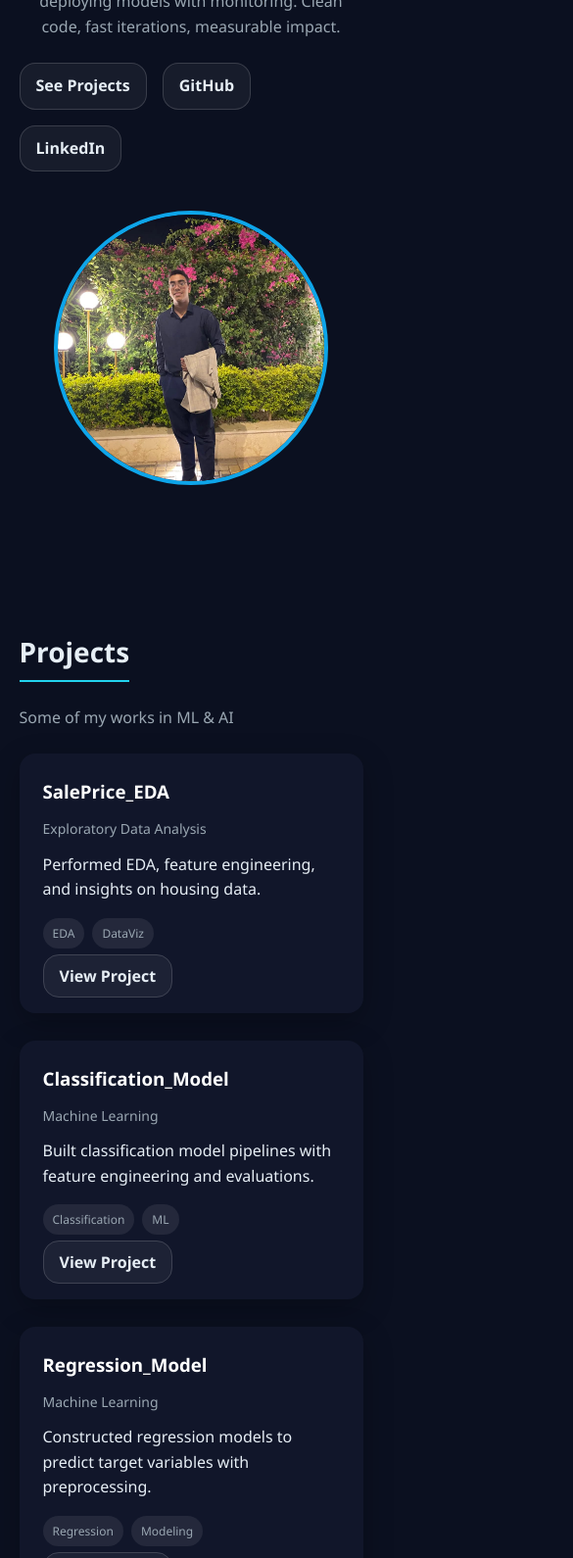
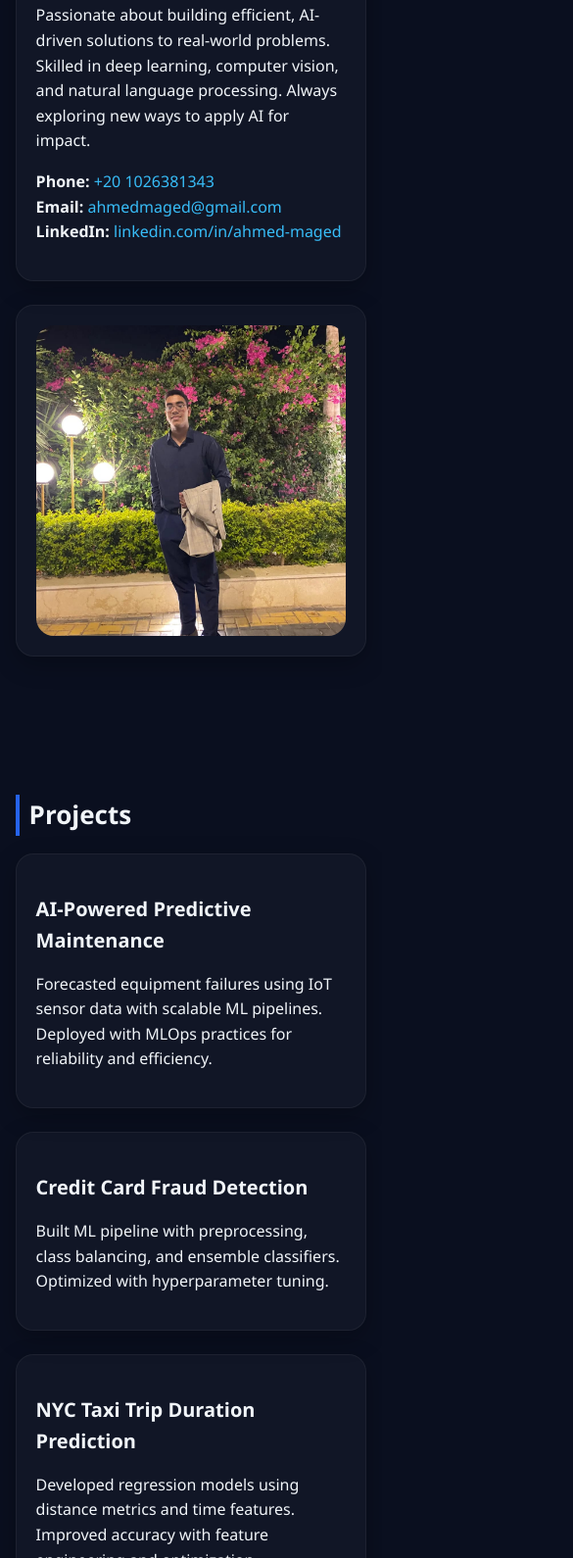
Before and after one commit to Ahmd00z/profile3, a plain HTML site: page index.html in a window 390 px wide. Shown: the part 384-1974 px from the top of the page at 98% size, 585 px wide, since content can reach past the window. Drawn offline with Linux system fonts and the light colour scheme.

Commit message:
Update index.html

```diff
--- a/index.html
+++ b/index.html
@@ -1,319 +1,235 @@
 <!DOCTYPE html>
 <html lang="en">
 <head>
-  <meta charset="UTF-8" />
+  <meta charset="utf-8" />
   <meta name="viewport" content="width=device-width, initial-scale=1" />
-  <title>Ahmed Maged — Machine Learning Developer</title>
-  <meta name="description" content="Portfolio of Ahmed Maged, a Machine Learning Developer specializing in MLOps, model optimization, and data-driven products." />
-  <meta name="theme-color" content="#0ea5e9" />
+  <title>Ahmed Maged — AI & ML Engineer</title>
+  <meta name="description" content="Portfolio of Ahmed Maged, an AI & ML Engineer specializing in machine learning, computer vision, and NLP." />
+  <meta name="theme-color" content="#2563eb" />
 
   <style>
     :root {
-      --bg: #0b1020;
-      --card: #11162a;
-      --muted: #9aa7b2;
-      --text: #e6eef5;
-      --brand: #0ea5e9;
-      --accent: #22d3ee;
-      --radius: 16px;
-      --shadow: 0 10px 30px rgba(0,0,0,0.25);
-      --font: 'Segoe UI', Roboto, Ubuntu, sans-serif;
+      --bg: #0a0f1f;
+      --card: #11172d;
+      --muted: #94a3b8;
+      --text: #f1f5f9;
+      --brand: #2563eb;
+      --accent: #38bdf8;
+      --radius: 18px;
+      --shadow: 0 8px 24px rgba(0,0,0,.25);
+      --font: 'Segoe UI', Roboto, Ubuntu, Cantarell, sans-serif;
     }
-    * {
-      box-sizing: border-box;
+
+    * { box-sizing: border-box; }
+    body {
       margin: 0;
-      padding: 0;
-    }
-    body {
+      font-family: var(--font);
+      color: var(--text);
       background: var(--bg);
-      color: var(--text);
-      font-family: var(--font);
       line-height: 1.6;
     }
-    a {
-      color: var(--accent);
-      text-decoration: none;
-    }
-    a:hover {
-      text-decoration: underline;
-    }
 
-    .container {
-      width: min(1100px, 90%);
-      margin: 0 auto;
-      padding: 20px 0;
-    }
+    a { color: var(--accent); text-decoration: none; }
+    a:hover { text-decoration: underline; }
+
+    .container { width: min(1100px, 92%); margin: 0 auto; }
 
     header.nav {
       position: sticky;
       top: 0;
-      background: rgba(11,16,32,0.85);
+      background: rgba(10,15,31,.9);
+      border-bottom: 1px solid rgba(255,255,255,.05);
       backdrop-filter: blur(8px);
-      border-bottom: 1px solid rgba(255,255,255,0.1);
-      z-index: 100;
+      z-index: 50;
     }
     .nav-inner {
       display: flex;
       justify-content: space-between;
       align-items: center;
-      height: 60px;
-      width: 100%;
-      max-width: 1100px;
-      margin: 0 auto;
+      padding: 16px 0;
+      gap: 14px;
     }
-    .nav-links {
-      display: flex;
-      gap: 20px;
+    .brand { font-weight: 700; font-size: 18px; }
+    nav.nav-links { display: flex; gap: 14px; flex-wrap: wrap; }
+
+    .btn {
+      padding: 10px 18px;
+      border-radius: var(--radius);
+      border: 1px solid rgba(255,255,255,.06);
+      background: rgba(37,99,235,.15);
+      font-weight: 600;
+      font-size: 14px;
     }
-    .btn {
-      padding: 10px 16px;
-      border-radius: var(--radius);
-      border: 1px solid rgba(255,255,255,0.15);
-      background: rgba(255,255,255,0.05);
-      color: var(--text);
-      font-weight: 600;
-      transition: background 0.3s, color 0.3s;
-    }
-    .btn:hover {
-      background: var(--brand);
-      color: #fff;
-    }
+    .btn:hover { background: rgba(37,99,235,.3); }
 
-    /* Hero / Intro */
-    .hero {
-      display: grid;
-      grid-template-columns: 1.4fr 1fr;
-      gap: 40px;
-      align-items: center;
-      padding: 80px 0;
-    }
-    @media (max-width: 900px) {
-      .hero {
-        grid-template-columns: 1fr;
-        text-align: center;
-      }
-    }
-    .hero .intro {
-      max-width: 600px;
-    }
-    .hero .intro h1 {
-      font-size: clamp(32px, 5vw, 48px);
-      margin-bottom: 16px;
-      line-height: 1.2;
-    }
-    .hero .intro p {
-      color: var(--muted);
-      margin-bottom: 24px;
-    }
-    .hero .intro .links {
-      display: flex;
-      gap: 16px;
-      flex-wrap: wrap;
-    }
-    .hero .photo {
-      text-align: center;
-    }
-    .hero .photo img {
-      width: 280px;
-      height: 280px;
-      border-radius: 50%;
-      object-fit: cover;
-      border: 4px solid var(--brand);
-    }
+    section { padding: 60px 0; }
+    h1 { font-size: 34px; margin-bottom: 10px; }
+    h2 { font-size: 26px; margin-bottom: 18px; border-left: 4px solid var(--brand); padding-left: 10px; }
+    h3 { font-size: 20px; margin-bottom: 10px; }
 
-    .section {
-      padding: 60px 0;
-    }
-    .section h2 {
-      font-size: 28px;
-      margin-bottom: 24px;
-      border-bottom: 2px solid var(--accent);
-      display: inline-block;
-      padding-bottom: 6px;
-    }
-    .section .lead {
-      color: var(--muted);
-      margin-bottom: 24px;
-    }
-
-    .grid {
-      display: grid;
-      gap: 28px;
-    }
-    .cols-2 {
-      grid-template-columns: repeat(2, 1fr);
-    }
-    .cols-3 {
-      grid-template-columns: repeat(3, 1fr);
-    }
-    @media (max-width: 900px) {
-      .cols-2, .cols-3 {
-        grid-template-columns: 1fr;
-      }
+    .grid { display: grid; gap: 24px; }
+    .grid.cols-2 { grid-template-columns: 1fr 1fr; }
+    .grid.cols-3 { grid-template-columns: repeat(3, 1fr); }
+    @media(max-width: 850px) {
+      .grid.cols-2, .grid.cols-3 { grid-template-columns: 1fr; }
+      .nav-inner { flex-direction: column; align-items: flex-start; gap: 10px; }
     }
 
     .card {
-      background: var(--card);
+      padding: 20px;
       border-radius: var(--radius);
-      padding: 24px;
+      background: rgba(255,255,255,.03);
+      border: 1px solid rgba(255,255,255,.05);
       box-shadow: var(--shadow);
+      transition: transform .3s ease, background .3s ease;
     }
-    .card h3 {
-      margin-bottom: 12px;
-      color: #fff;
+    .card:hover { transform: translateY(-6px); background: rgba(255,255,255,.06); }
+
+    .profile-img {
+      width: 100%;
+      max-height: 380px;
+      border-radius: var(--radius);
+      object-fit: cover;
+      display: block;
     }
-    .card p.meta {
+
+    footer {
+      text-align: center;
+      padding: 30px 0;
       color: var(--muted);
       font-size: 14px;
-      margin-bottom: 12px;
-    }
-    .card p {
-      margin-bottom: 16px;
-    }
-    .tags {
-      display: flex;
-      flex-wrap: wrap;
-      gap: 8px;
-      margin-bottom: 16px;
-    }
-    .chip {
-      background: rgba(255,255,255,0.08);
-      padding: 6px 10px;
-      border-radius: 999px;
-      font-size: 12px;
-      color: var(--muted);
-    }
-
-    /* Footer */
-    footer {
-      text-align: center;
-      padding: 40px 0;
-      color: var(--muted);
-      font-size: 14px;
+      margin-top: 30px;
     }
   </style>
 </head>
 <body>
-
+  <!-- Navbar -->
   <header class="nav">
-    <div class="nav-inner">
-      <div class="brand">Ahmed&nbsp;Maged</div>
+    <div class="container nav-inner">
+      <div class="brand">Ahmed Maged — AI & ML Engineer</div>
       <nav class="nav-links">
         <a href="#projects">Projects</a>
+        <a href="#skills">Skills</a>
+        <a href="#experience">Experience</a>
         <a href="#education">Education</a>
-        <a href="#certifications">Certifications</a>
-        <a href="#skills">Skills</a>
+        <a href="#certs">Certifications</a>
         <a href="#contact">Contact</a>
-        <a class="btn" href="mailto:ahmedmaged2004zsc@gmail.com">Hire Me</a>
+        <a class="btn" href="#">Resume</a>
       </nav>
     </div>
   </header>
 
-  <div class="container">
+  <main>
+    <!-- Hero -->
     <section class="hero">
-      <div class="intro">
-        <p class="chip">Machine Learning Developer · MLOps · Applied AI</p>
-        <h1>I build reliable ML systems that ship to production</h1>
-        <p>From scoping datasets to training, evaluation, deploying models with monitoring. Clean code, fast iterations, measurable impact.</p>
-        <div class="links">
-          <a class="btn" href="#projects">See Projects</a>
-          <a class="btn" href="https://github.com/Ahmd00z" target="_blank">GitHub</a>
-          <a class="btn" href="https://www.linkedin.com/in/ahmed-maged-swe" target="_blank">LinkedIn</a>
-        </div>
-      </div>
-      <div class="photo">
-        <img src="profile.jpg" alt="Ahmed Maged Photo" />
-      </div>
-    </section>
-
-    <!-- Projects Section -->
-    <section id="projects" class="section">
-      <h2>Projects</h2>
-      <p class="lead">Some of my works in ML & AI</p>
-      <div class="grid cols-3">
+      <div class="container grid cols-2">
         <div class="card">
-          <h3>SalePrice_EDA</h3>
-          <p class="meta">Exploratory Data Analysis</p>
-          <p>Performed EDA, feature engineering, and insights on housing data.</p>
-          <div class="tags"><span class="chip">EDA</span><span class="chip">DataViz</span></div>
-          <a class="btn" href="https://github.com/Ahmd00z/Machine-learning-projects/tree/main/SalePrice_EDA" target="_blank">View Project</a>
+          <h1>Ahmed Maged</h1>
+          <h3>AI & ML Engineer</h3>
+          <p>Passionate about building efficient, AI-driven solutions to real-world problems. Skilled in deep learning, computer vision, and natural language processing. Always exploring new ways to apply AI for impact.</p>
+          <p>
+            <b>Phone:</b> <a href="tel:+201026381343">+20 1026381343</a><br>
+            <b>Email:</b> <a href="mailto:ahmedmaged@gmail.com">ahmedmaged@gmail.com</a><br>
+            <b>LinkedIn:</b> <a href="#">linkedin.com/in/ahmed-maged</a>
+          </p>
         </div>
         <div class="card">
-          <h3>Classification_Model</h3>
-          <p class="meta">Machine Learning</p>
-          <p>Built classification model pipelines with feature engineering and evaluations.</p>
-          <div class="tags"><span class="chip">Classification</span><span class="chip">ML</span></div>
-          <a class="btn" href="https://github.com/Ahmd00z/Machine-learning-projects/tree/main/Classification_Model" target="_blank">View Project</a>
-        </div>
-        <div class="card">
-          <h3>Regression_Model</h3>
-          <p class="meta">Machine Learning</p>
-          <p>Constructed regression models to predict target variables with preprocessing.</p>
-          <div class="tags"><span class="chip">Regression</span><span class="chip">Modeling</span></div>
-          <a class="btn" href="https://github.com/Ahmd00z/Machine-learning-projects/tree/main/Regression_Model" target="_blank">View Project</a>
+          <img class="profile-img" src="profile.jpg" alt="Profile photo of Ahmed Maged">
         </div>
       </div>
     </section>
 
-    <!-- Education Section -->
-    <section id="education" class="section">
-      <h2>Education</h2>
+    <!-- Projects -->
+    <section id="projects">
+      <div class="container">
+        <h2>Projects</h2>
+        <div class="grid cols-2">
           <div class="card">
-        <h3>B.Sc. Computer Engineering</h3>
-        <p class="meta">Faculty of Engineering, [Your University] — (Year start – Year end)</p>
-        <p>Relevant coursework: Machine Learning, Data Structures & Algorithms, AI, Database Systems, Operating Systems</p>
-      </div>
-    </section>
-
-    <!-- Certifications & Training -->
-    <section id="certifications" class="section">
-      <h2>Certifications & Training</h2>
-      <div class="card">
-        <ul>
-          <li>Artificial Intelligence (AI) Summer Training — ITI (07.2025 – 08.2025)</li>
-          <li>Microsoft Machine Learning — DEPI (06.2025 – 01.2025)</li>
-          <li>Gen AI Summer Training — ITI (08.2025 – 09.2025)</li>
-          <li>Machine Learning Diploma — CSkilled (06.2025 – 10.2025)</li>
-          <li>Deep Learning & System Design Diploma — CSkilled (10.2025 – Present)</li>
-        </ul>
-      </div>
-    </section>
-
-    <!-- Skills Section -->
-    <section id="skills" class="section">
-      <h2>Skills & Tools</h2>
-      <div class="grid cols-3">
-        <div class="card">
-          <h3>Modeling</h3>
-          <p>Supervised / Unsupervised, Time Series, NLP, Computer Vision</p>
+            <h3>AI-Powered Predictive Maintenance</h3>
+            <p>Forecasted equipment failures using IoT sensor data with scalable ML pipelines. Deployed with MLOps practices for reliability and efficiency.</p>
           </div>
           <div class="card">
-          <h3>MLOps & Deployment</h3>
-          <p>MLflow, Docker, Kubernetes, CI/CD, Model Serving</p>
+            <h3>Credit Card Fraud Detection</h3>
+            <p>Built ML pipeline with preprocessing, class balancing, and ensemble classifiers. Optimized with hyperparameter tuning.</p>
           </div>
           <div class="card">
-          <h3>Data & Backend</h3>
-          <p>Python, FastAPI, SQL, Pandas, Spark</p>
+            <h3>NYC Taxi Trip Duration Prediction</h3>
+            <p>Developed regression models using distance metrics and time features. Improved accuracy with feature engineering and optimization.</p>
+          </div>
+          <div class="card">
+            <h3>Deep Learning for Image Recognition</h3>
+            <p>Implemented CNNs with transfer learning to classify images at high accuracy. Used PyTorch and TensorFlow frameworks.</p>
+          </div>
         </div>
       </div>
     </section>
 
-    <!-- Contact Section -->
-    <section id="contact" class="section">
-      <h2>Contact Me</h2>
-      <div class="card">
-        <p>Email: <a href="mailto:ahmedmaged2004zsc@gmail.com">ahmedmaged2004zsc@gmail.com</a></p>
-        <p>Phone: 01026381343</p>
-        <p>GitHub: <a href="https://github.com/Ahmd00z" target="_blank">github.com/Ahmd00z</a></p>
-        <p>LinkedIn: <a href="https://www.linkedin.com/in/ahmed-maged-swe" target="_blank">linkedin.com/in/ahmed-maged-swe</a></p>
+    <!-- Skills -->
+    <section id="skills">
+      <div class="container">
+        <h2>Skills</h2>
+        <div class="grid cols-3">
+          <div class="card"><h3>Tech Stack</h3><p>Python, C, C++, SQL, Git, PyTorch, TensorFlow, OpenCV</p></div>
+          <div class="card"><h3>Machine Learning</h3><p>Regression, Classification, Clustering, Ensemble Methods</p></div>
+          <div class="card"><h3>Deep Learning</h3><p>CNNs, RNNs, Transformers, Autoencoders</p></div>
+          <div class="card"><h3>Knowledge</h3><p>OOP, DSA, Databases, Image Processing</p></div>
+          <div class="card"><h3>Soft Skills</h3><p>Teamwork, Problem-Solving, Communication</p></div>
+        </div>
       </div>
     </section>
+
+    <!-- Experience -->
+    <section id="experience">
+      <div class="container">
+        <h2>Experience</h2>
+        <div class="card">
+          <h3>Freelance AI & ML Projects</h3>
+          <p>Implemented ML pipelines, deployed scalable AI solutions, and collaborated on academic-level research projects.</p>
         </div>
+      </div>
+    </section>
+
+    <!-- Education -->
+    <section id="education">
+      <div class="container">
+        <h2>Education</h2>
+        <div class="card">
+          <h3>B.Sc. Computer Engineering</h3>
+          <p>Faculty of Engineering, Zagazig University (2022 - 2027)</p>
+          <p>Relevant Coursework: Machine Learning, Artificial Intelligence, Data Structures, Operating Systems</p>
+        </div>
+      </div>
+    </section>
+
+    <!-- Certifications -->
+    <section id="certs">
+      <div class="container">
+        <h2>Certifications & Training</h2>
+        <div class="grid cols-2">
+          <div class="card">AI Summer Training — ITI (2025)</div>
+          <div class="card">Microsoft ML Training — DEPI (2025)</div>
+          <div class="card">Generative AI Training — ITI (2025)</div>
+          <div class="card">Machine Learning Diploma — CSkilled (2025)</div>
+          <div class="card">Deep Learning & System Design Diploma — CSkilled (2025)</div>
+        </div>
+      </div>
+    </section>
+
+    <!-- Contact -->
+    <section id="contact">
+      <div class="container">
+        <h2>Contact</h2>
+        <div class="card">
+          <p>Email: <a href="mailto:ahmedmaged@gmail.com">ahmedmaged@gmail.com</a></p>
+          <p>Phone: <a href="tel:+201026381343">+20 1026381343</a></p>
+          <p>LinkedIn: <a href="#">linkedin.com/in/ahmed-maged</a></p>
+        </div>
+      </div>
+    </section>
+  </main>
 
   <footer>
-    <div class="container">
     <p>© <span id="year"></span> Ahmed Maged. All rights reserved.</p>
-    </div>
   </footer>
 
   <script>
```
Lines whose indentation alone changed are shown as unchanged.
